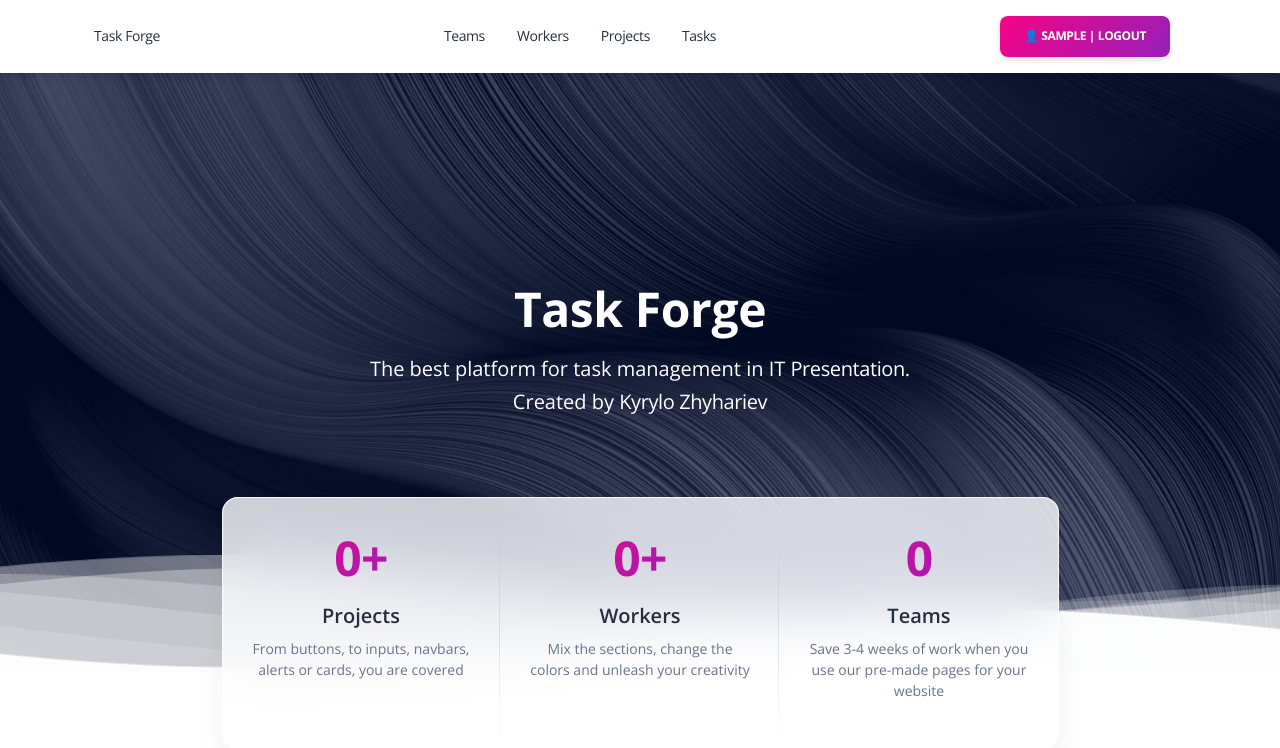
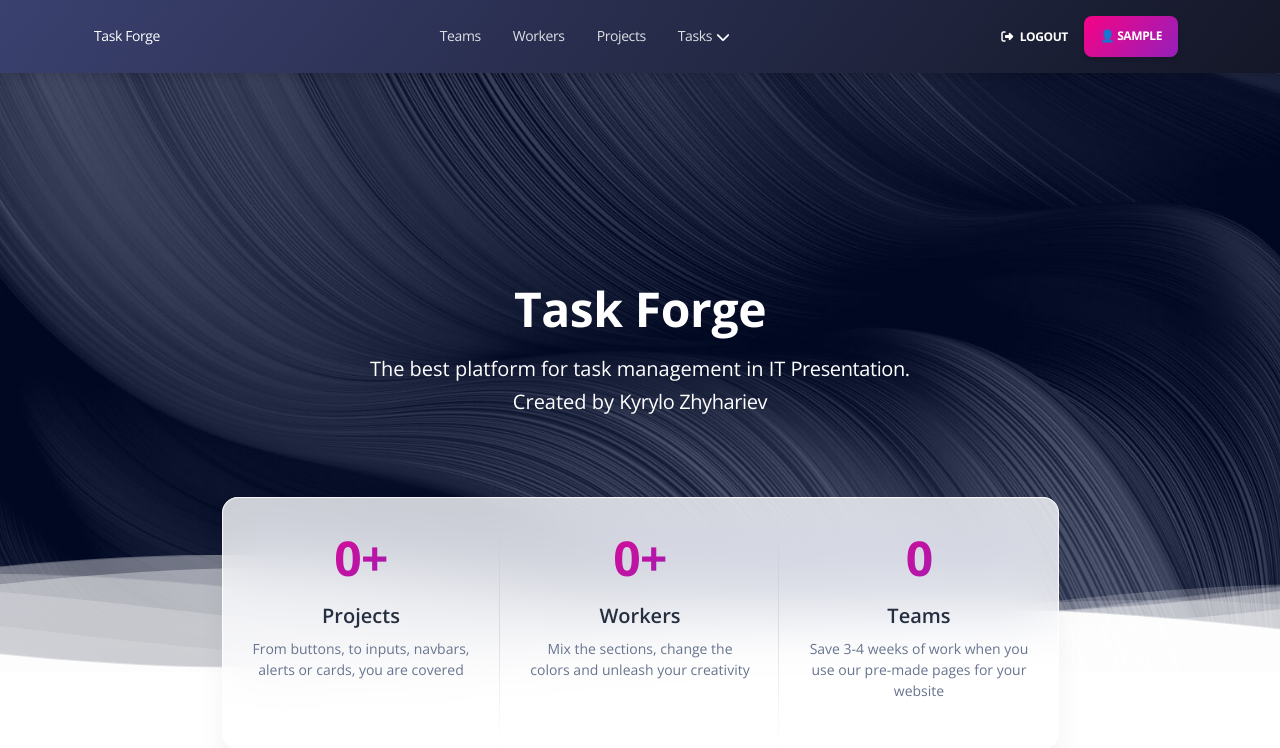
Before and after one commit to Psychox1k/task_forge, a Django app: page / in a window 1280 px wide. Shown: the top 748 px of the page. Run offline with Django 5.2, Linux system fonts and the light colour scheme; the visitor is signed in with stand-in values (Sample User, id 1); data comes from the database, SQL or seed files in the repository; data that the repository does not hold is empty; some libraries are stand-ins or nearby versions.

Commit message:
feat(navigation): update new style to navbar and add new list view Tag, TaskType

```diff
--- a/templates/includes/navigation.html
+++ b/templates/includes/navigation.html
@@ -1,15 +1,60 @@
-<!-- Navbar Light -->
-<nav
-  class="navbar navbar-expand-lg navbar-light bg-white z-index-3 py-3">
+<style>
+  .navbar-toggler-bar {
+    display: block;
+    width: 22px;
+    height: 2px;
+    background: #fff;
+    margin: 4px 0;
+    transition: all 0.3s ease;
+  }
+  .dropdown-menu-soft {
+    border-radius: 1rem;
+    box-shadow: 0 1rem 3rem rgba(0,0,0,.175);
+    padding: 1rem 1rem;
+    border: none;
+    background-color: #383d68 !important;
+    min-width: 200px;
+  }
+
+  .dropdown-menu-soft .dropdown-item {
+    font-weight: 500;
+    color: #e1d8d8;
+    padding: 0.5rem 1rem;
+    transition: all 0.2s ease;
+    border-radius: 0.5rem;
+  }
+
+  .dropdown-menu-soft .dropdown-item:hover {
+    background-color: #f0f2f5;
+    color: #052bea;
+  }
+
+</style>
+
+
+
+<nav class="navbar navbar-expand-lg navbar-dark bg-gradient-dark z-index-3 py-3">
+
+
   <div class="container">
-    <a class="navbar-brand" href="{% url 'tasks:index' %}" rel="tooltip" title="Designed and Coded by Creative Tim" data-placement="bottom" target="_blank">
+    <a class="navbar-brand text-white" href="{% url 'tasks:index' %}">
       Task Forge
     </a>
-    <button class="navbar-toggler" type="button" data-toggle="collapse" data-target="#navigation" aria-controls="navigation" aria-expanded="false" aria-label="Toggle navigation">
-      <span class="navbar-toggler-icon"></span>
+
+    <!-- Burger button -->
+    <button class="navbar-toggler shadow-none ms-2" type="button"
+            data-bs-toggle="collapse" data-bs-target="#navigation"
+            aria-controls="navigation" aria-expanded="false" aria-label="Toggle navigation">
+      <span class="navbar-toggler-icon mt-2">
+        <span class="navbar-toggler-bar bar1"></span>
+        <span class="navbar-toggler-bar bar2"></span>
+        <span class="navbar-toggler-bar bar3"></span>
+      </span>
     </button>
+
+    <!-- Navigation menu -->
     <div class="collapse navbar-collapse" id="navigation">
-     <ul class="navbar-nav d-flex justify-content-center align-items-center flex-grow-1">
+      <ul class="navbar-nav d-flex justify-content-center align-items-center flex-grow-1">
         <li class="nav-item mx-2">
           <a class="nav-link" href="{% url 'tasks:team-list' %}">Teams</a>
         </li>
@@ -19,19 +64,36 @@
         <li class="nav-item mx-2">
           <a class="nav-link" href="{% url 'tasks:project-list' %}">Projects</a>
         </li>
-        <li class="nav-item mx-2">
-          <a class="nav-link" href="{% url 'tasks:task-list' %}">Tasks</a>
+        <li class="nav-item dropdown dropdown-hover mx-2">
+          <a class="nav-link ps-2 d-flex justify-content-between align-items-center"
+             href="#" id="navbarDropdownTasks" role="button"
+             data-bs-toggle="dropdown" aria-expanded="false">
+            Tasks <i class="fas fa-chevron-down text-sm ms-1" style="color: white !important;"></i>
+          </a>
+          <ul class="dropdown-menu dropdown-menu-soft" aria-labelledby="navbarDropdownTasks">
+            <li><a class="dropdown-item" href="{% url 'task:mytask-list' %}">My Tasks</a></li>
+            <li><a class="dropdown-item" href="{% url 'task:task-list' %}">All Tasks</a></li>
+            <li><a class="dropdown-item" href="{% url 'task:tasktype-list' %}">Task Types</a></li>
+            <li><a class="dropdown-item" href="{% url 'task:tag-list' %}">Tags</a></li>
+          </ul>
         </li>
       </ul>
 
-       <ul class="navbar-nav d-flex align-items-center ms-auto">
+      <!-- User panel -->
+      <ul class="navbar-nav ms-auto align-items-center">
         {% if user.is_authenticated %}
-          <li class="nav-item px-3"><form method="POST" action="{% url 'logout' %}">
-            {% csrf_token %}
-            <button type="submit" class="btn bg-gradient-primary mb-0 d-flex align-items-center">
-              👤 {{ user.username }} | Logout
-            </button>
-          </form>
+          <li class="nav-item px-2">
+            <form method="POST" action="{% url 'logout' %}" class="d-inline">
+              {% csrf_token %}
+              <button type="submit" class="btn btn-link text-white p-0 m-0 align-middle">
+                <i class="fas fa-sign-out-alt me-1" style="color: white !important;"></i> Logout
+              </button>
+            </form>
+          </li>
+          <li class="nav-item px-2">
+            <a class="btn bg-gradient-primary mb-0 px-3" href="{% url 'task:worker-detail' pk=user.id %}">
+              👤 {{ user.username }}
+            </a>
           </li>
         {% else %}
           <li class="nav-item px-3">
@@ -42,4 +104,3 @@
     </div>
   </div>
 </nav>
-<!-- End Navbar -->
```
